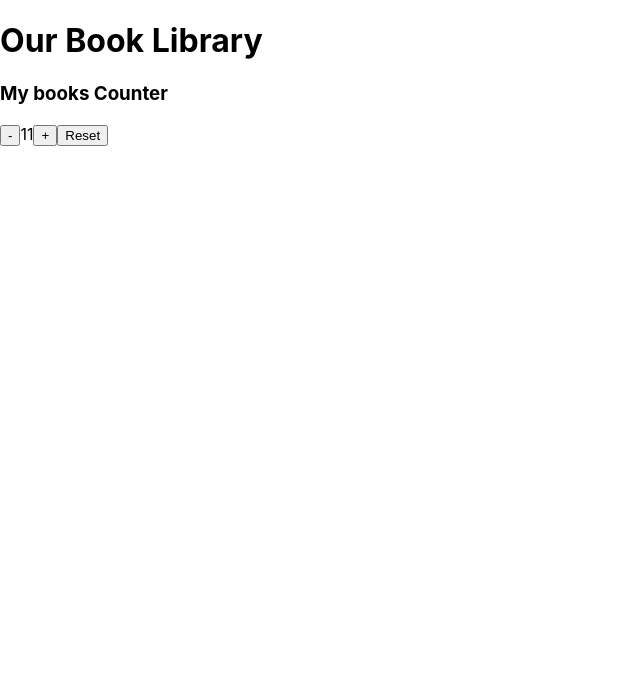
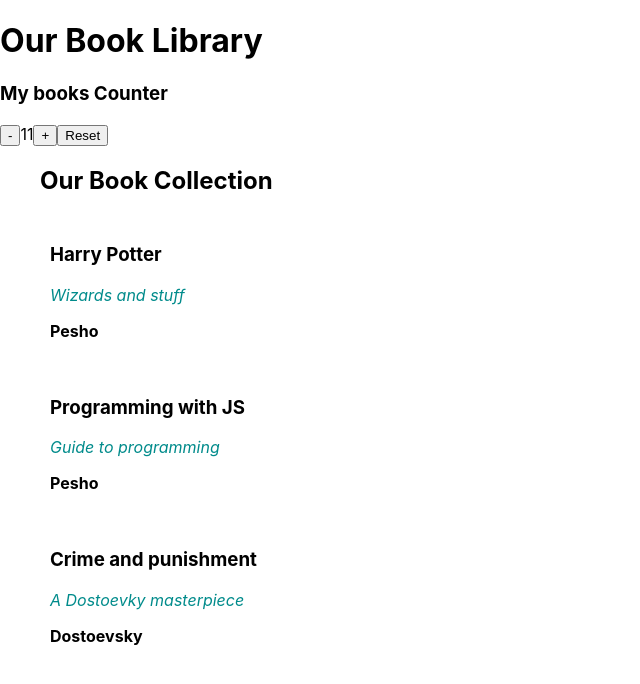
Before and after one commit to kirilyanev/React-Exercises, a React (Create React App) app in the folder COMPONENTS-BASIC-IDEA/create-react-app-demo/: page / in a window 1280 px wide. Shown: the top 684 px of the page, without its empty margins (0-640 px from the left). Built offline with nearby package versions, Linux system fonts and the light colour scheme; data requests are answered from the project's data file.

Commit message:
Update BookList.js
Using fetch in componentDidMount() to get the data from the server

```diff
--- a/COMPONENTS-BASIC-IDEA/create-react-app-demo/src/App.js
+++ b/COMPONENTS-BASIC-IDEA/create-react-app-demo/src/App.js
@@ -1,6 +1,6 @@
 import './App.css';
 import Heading from './components/Heading';
-// import BookList from './components/BookList.js';
+import BookList from './components/BookList.js';
 import Counter from './components/Counter.js';
 import Footer from './components/Footer.js';
 
@@ -13,6 +13,8 @@ function App() {
             <Counter />
 
             {/* <BookList books={booksData}/> */}
+            <BookList />
+
 
             <Footer />
         </div>
--- a/COMPONENTS-BASIC-IDEA/create-react-app-demo/src/components/BookList.js
+++ b/COMPONENTS-BASIC-IDEA/create-react-app-demo/src/components/BookList.js
@@ -4,18 +4,35 @@ import Book from './Book.js';
 class BookList extends Component {
     constructor(props) {
         super(props);
+
+        this.state = {
+            books: []
+        };
     }
 
     bookClicked(title) {
         console.log(`The book ${title} has been added to basket!`);
     }
 
+    componentDidMount() {
+        fetch('http://localhost:3000/books')
+            .then(res => res.json())
+            .then(books => {
+                this.setState(() => ({books}));
+            });
+    }
+
     render () {
+
+        if (this.state.books.length == 0) {
+            return <span>Loading books...</span>;
+        }
+
         return (
             <ul className='book-list'>
                 <h2>Our Book Collection</h2>
 
-                {this.props.books.map(x => {
+                {this.state.books.map(x => {
                     return <Book
                     title={x.title}
                     description={x.description}
```
